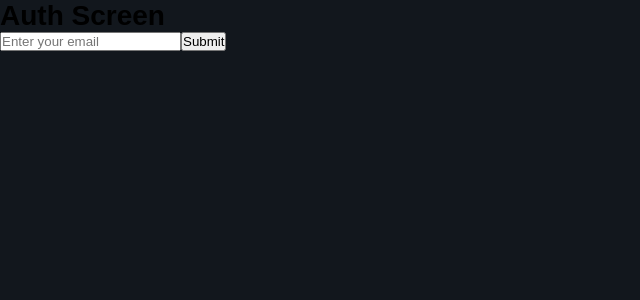
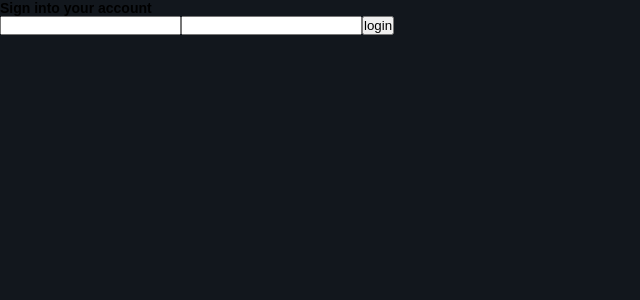
Before and after one commit to phoenix-da-phenom/sisyphus, a React (Vite) app: page /auth in a window 1280 px wide. Shown: the top 300 px of the page, without its empty margins (0-640 px from the left). Built offline with nearby package versions, Linux system fonts and the light colour scheme.

Commit message:
form added to login page

```diff
--- a/src/Pages/AuthScreen.jsx
+++ b/src/Pages/AuthScreen.jsx
@@ -64,7 +64,8 @@ const AuthScreen = () => {
   };
 
   return (
-    <div className="auth-screen">
+    <>
+    {/* <div className="auth-screen">
       <h1>Auth Screen</h1>
       <form onSubmit={handleSubmit}>
         <input
@@ -99,7 +100,23 @@ const AuthScreen = () => {
           </ul>
         </div>
       )}
-    </div>
+    </div> */}
+
+    <h4>
+      Sign into your account
+    </h4>
+
+    <form>
+      <input />
+      <input />
+      <button type="submit">login</button>
+
+
+
+    </form>
+
+
+    </>
   );
 };
 
```
